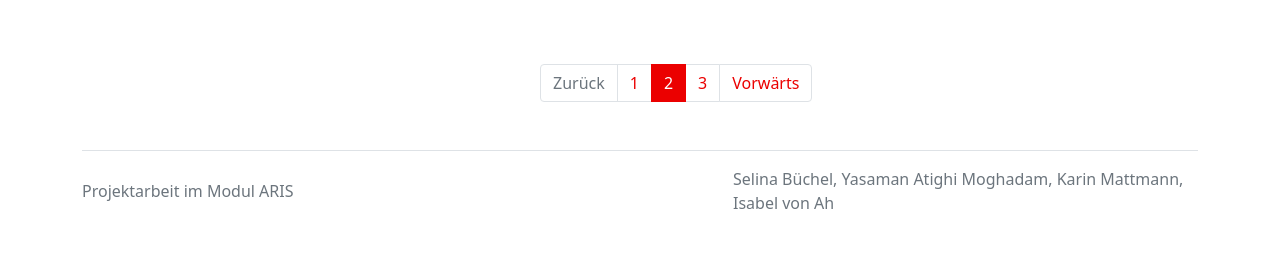
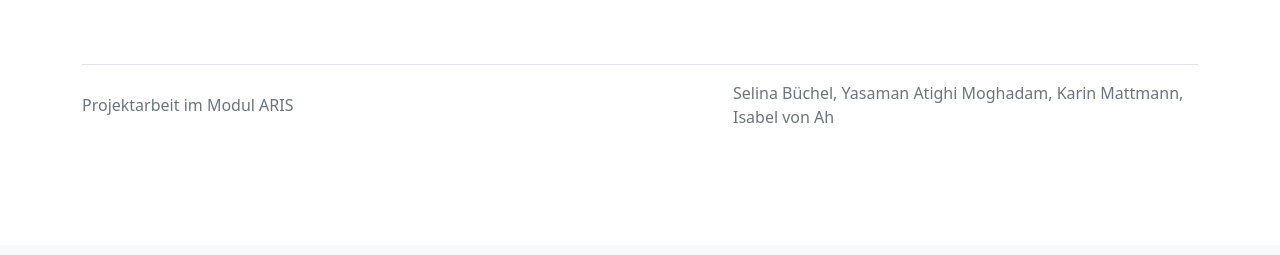
Before and after one commit to isabelvonah/ARIS_Perrons, a Flask app: template templates/index.html in a window 1280 px wide. Shown: the part 555-810 px from the top of the page. After the commit the page ends 678 px from the top, so only its background shows below. Run offline with Flask 2, Linux system fonts and the light colour scheme; the template is opened without the code that fills it, so the values that code supplies are empty; some libraries are stand-ins or nearby versions.

Commit message:
change marker to circles and delete pagination

```diff
--- a/templates/index.html
+++ b/templates/index.html
@@ -123,23 +123,6 @@
 			</div>
     </div>
 
-		<!-- pagination-->
-		<nav class="mx-auto mb-5" style="width: 200px;" aria-label="...">
-			<ul class="pagination">
-				<li class="page-item disabled">
-					<a class="page-link">Zurück</a>
-				</li>
-				<li class="page-item"><a class="page-link" href="#">1</a></li>
-				<li class="page-item active" aria-current="page">
-					<a class="page-link" href="#">2</a>
-				</li>
-				<li class="page-item"><a class="page-link" href="#">3</a></li>
-				<li class="page-item">
-					<a class="page-link" href="#">Vorwärts</a>
-				</li>
-			</ul>
-		</nav>
-
 		{% include 'footer.html' %}
 
 
```
Also changed, not shown: templates/karte.html (+6 -9 lines).
